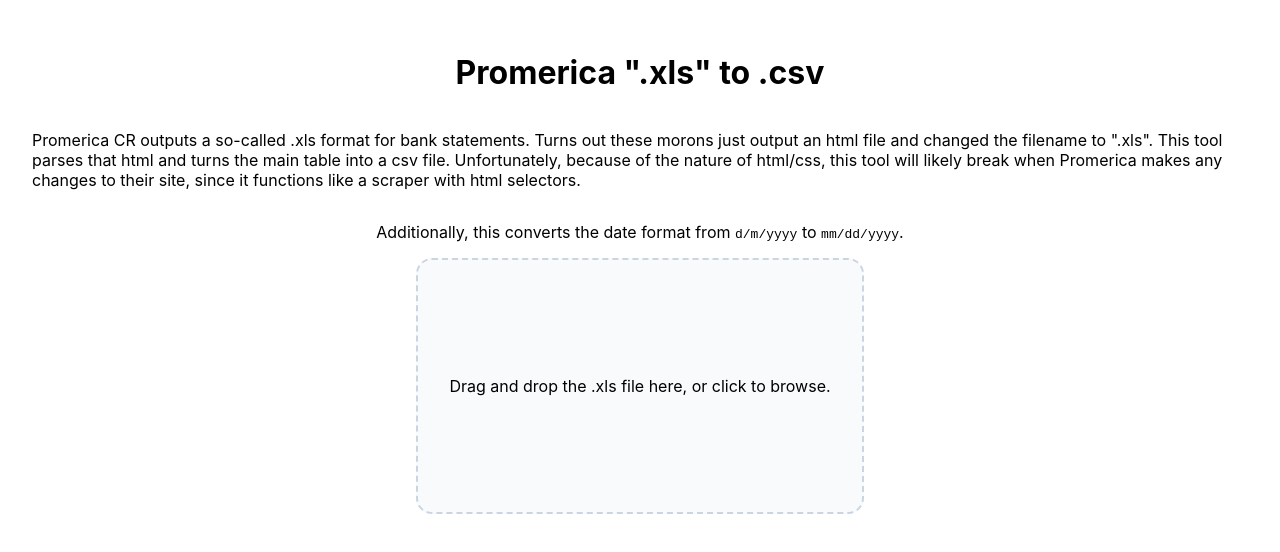
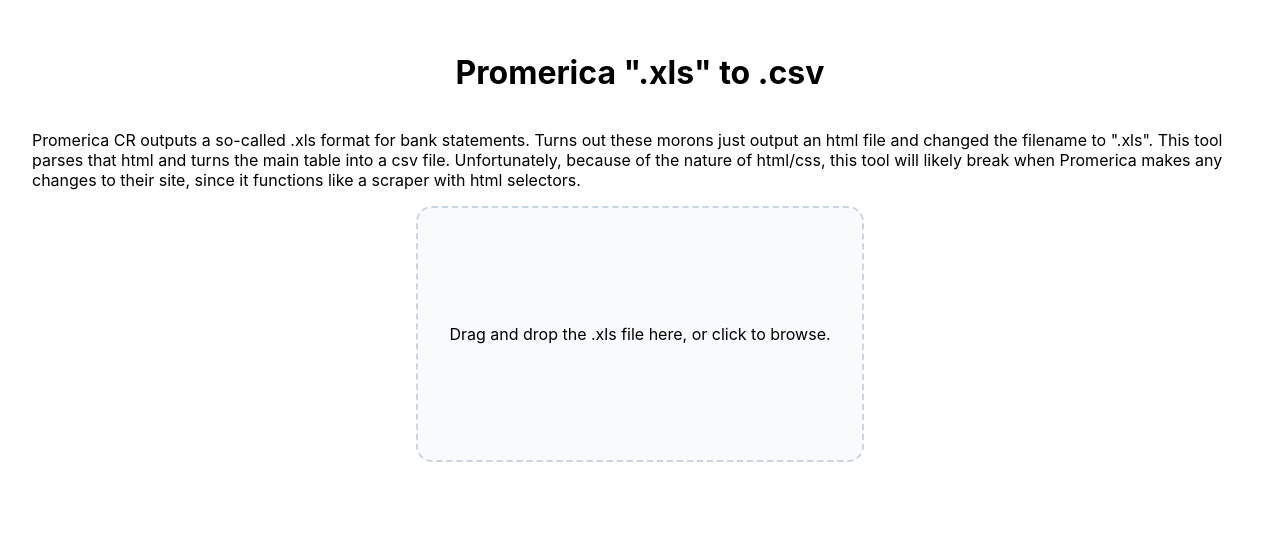
Before and after one commit to k-funk/web-utils, a Next.js app: page / in a window 1280 px wide. Shown: the top 552 px of the page. Built offline with nearby package versions, Linux system fonts and the light colour scheme.

Commit message:
remove incorrect note about output files

```diff
--- a/pages/index.tsx
+++ b/pages/index.tsx
@@ -111,7 +111,6 @@
         <p className={styles.description}>
           Promerica CR outputs a so-called {".xls"} format for bank statements. Turns out these morons just output an html file and changed the filename to {'".xls"'}. This tool parses that html and turns the main table into a csv file. Unfortunately, because of the nature of html/css, this tool will likely break when Promerica makes any changes to their site, since it functions like a scraper with html selectors.
         </p>
-        <p>Additionally, this converts the date format from <code>d/m/yyyy</code> to <code>mm/dd/yyyy</code>.</p>
 
         <div>
           <DragAndDrop
```
